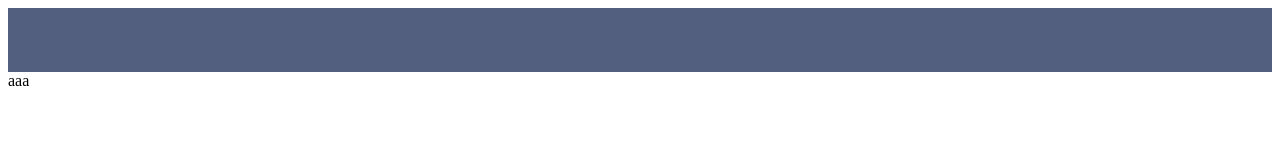
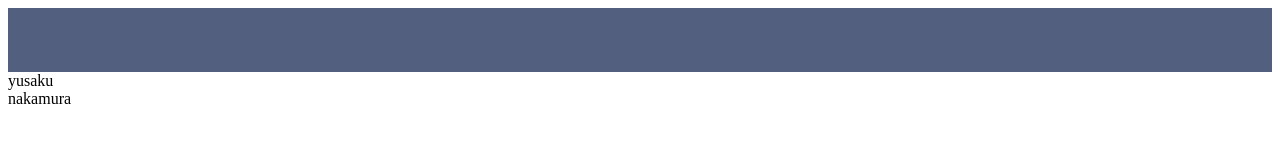
Before and after one commit to yutteee/chatbot, a Vue app: page /admin in a window 1280 px wide. Shown: the top 162 px of the page. Built offline with nearby package versions, Linux system fonts and the light colour scheme.

Commit message:
Made it possible to pass data back and forth #35

```diff
--- a/src/components/parts/admins/UserRow.vue
+++ b/src/components/parts/admins/UserRow.vue
@@ -1,6 +1,16 @@
 <template>
-    <div>aaa</div>
+    <div>
+        {{userName}}
+    </div>
 </template>
 
 <script>
+export default {
+    props: {
+        userId: Number,
+        userName: String,
+        userImg: String,
+        userBirthDay: Date
+    }
+}
 </script>
--- a/src/components/templates/UsersList.vue
+++ b/src/components/templates/UsersList.vue
@@ -1,5 +1,12 @@
 <template>
-    <UserRow></UserRow>
+    <UserRow
+        v-for="user in users"
+        :key="user.id"
+        :userId="user.id"
+        :userName="user.name"
+        :userImg="user.img"
+        :userBirthDay="user.birthday"
+    ></UserRow>
 </template>
 
 <script>
@@ -8,6 +15,24 @@ import UserRow from '../parts/admins/UserRow.vue'
 export default {
     components :{
         UserRow
+    },
+    data() {
+        return {
+            users: [
+                {
+                    id: 1,
+                    name: "yusaku",
+                    image: "logo.png",
+                    birthday: Date(2002, 6, 12)
+                },
+                {
+                    id: 2,
+                    name: "nakamura",
+                    image: "logo.png",
+                    birthday: Date(2000, 6, 2)
+                },
+            ]
+        }
     }
 }
 
```
